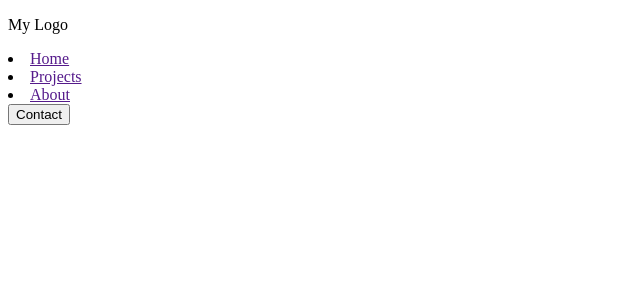
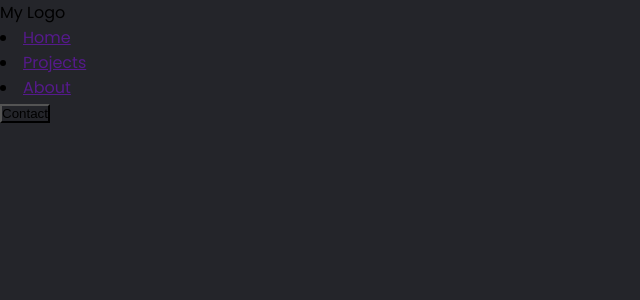
Before and after one commit to sushilthapaIT/Portfolio-ReactJS, a React (Vite) app in the folder portfolio-sushi/: page / in a window 1280 px wide. Shown: the top 300 px of the page, without its empty margins (0-640 px from the left). Built offline with nearby package versions, Linux system fonts and the light colour scheme.

Commit message:
resetting global css
-- resetting all the properties of a body and a font family

```diff
--- a/portfolio-sushi/src/App.css
+++ b/portfolio-sushi/src/App.css
@@ -0,0 +1,16 @@
+@import url("https://fonts.googleapis.com/css2?family=Poppins:ital,wght@0,100;0,200;0,300;0,400;0,500;0,600;0,700;0,800;0,900;1,100;1,200;1,300;1,400;1,500;1,600;1,700;1,800;1,900&display=swap");
+
+/* :root {
+
+} */
+
+* {
+    box-sizing: border-box;
+    margin: 0;
+    padding: 0;
+    background-color: #24252A;
+}
+
+body {
+    font-family: "Poppins", sans-serif;
+}
```
